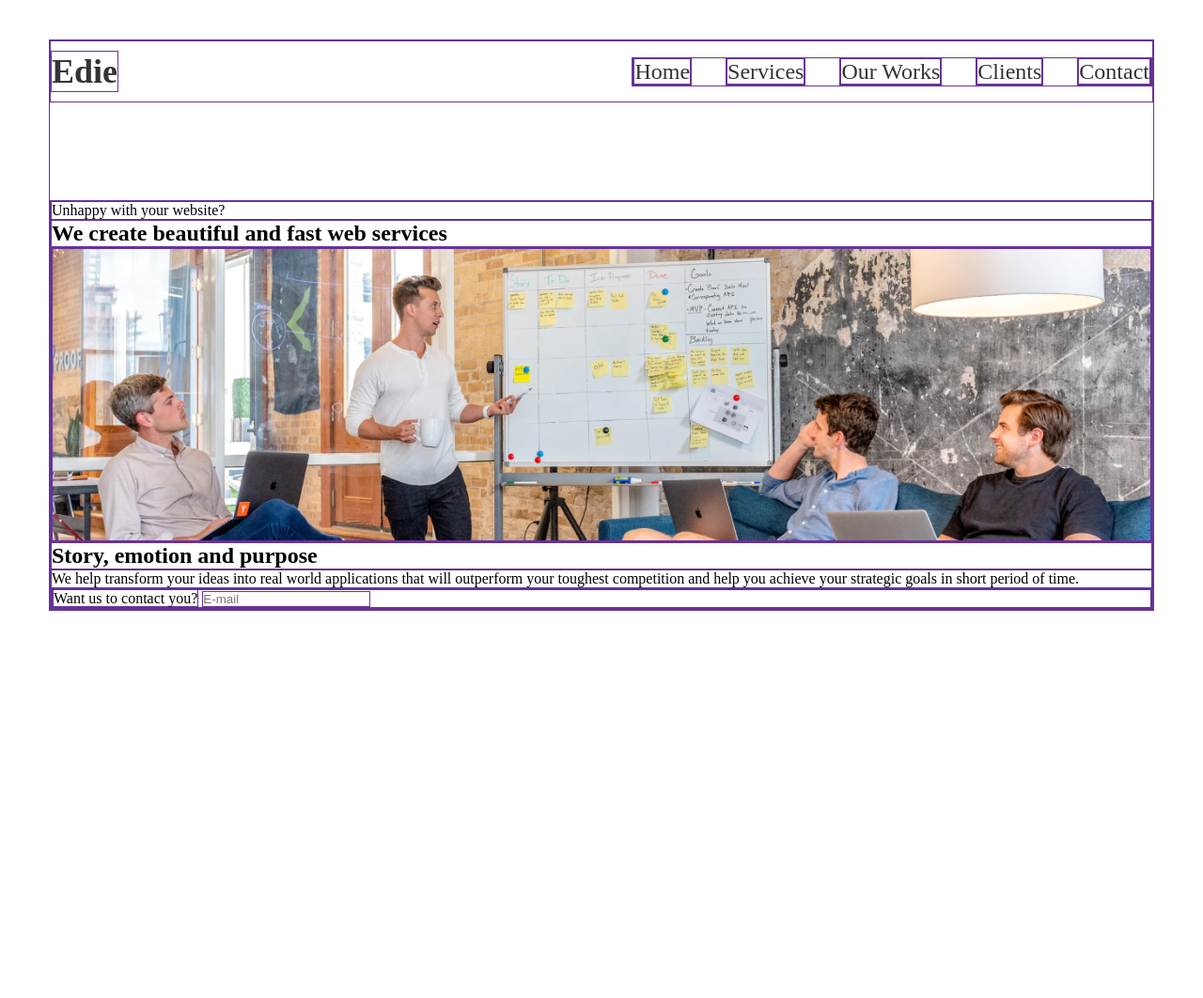
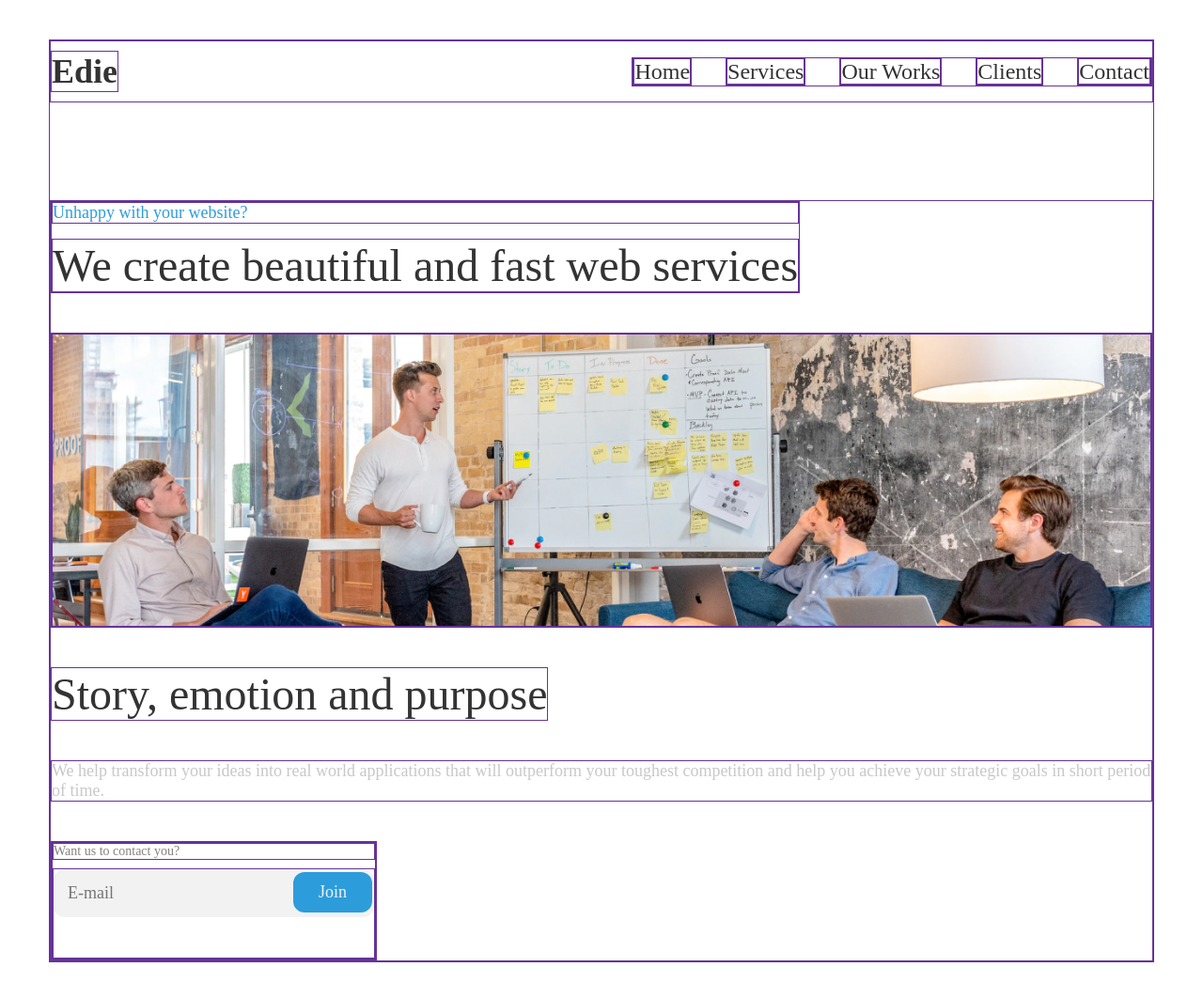
Before and after one commit to gleidsonfagno/Edie-homepage, a plain HTML site: page index.html in a window 1280 px wide. Shown: the whole page at 94% size. Before the commit the page ends 800 px from the top, so only its background shows below. Drawn offline with Linux system fonts and the light colour scheme.

Commit message:
header-part-1 finalizada com email e textos

```diff
--- a/CSS/style.css
+++ b/CSS/style.css
@@ -1,15 +1,29 @@
-*{
+:root {
+    --gray1: #333333;
+    --gray2: #4f4f4f4f;
+    --gray3: #828282;
+    --gray4: #DBDBDB;
+    --gray6: #F2F2F2;
+    --bluer: #2d9cdb;
+
+}
+
+* {
     margin: 0;
     padding: 0;
     box-sizing: border-box;
 }
-body *{
+
+body * {
     border: 1px solid rebeccapurple;
 }
-body{
+
+body {
     margin: 42px 52px;
+    color: var(--gray1);
 }
-nav{
+
+nav {
     display: flex;
     flex-direction: row;
     justify-content: space-between;
@@ -17,21 +31,24 @@ nav{
     margin-bottom: 104px;
     padding: 10px 0;
 }
-.logo{
-    color:  #333;
+
+.logo {
+    color: #333;
     font-family: Heebo;
     font-size: 36px;
     font-style: normal;
     font-weight: 800;
     line-height: normal;
 }
-ul{
+
+ul {
     display: flex;
     list-style-type: none;
     align-items: center;
     gap: 36px;
 }
-li a{
+
+li a {
     text-decoration: none;
     color: #333;
     font-family: Poppins;
@@ -40,18 +57,130 @@ li a{
     font-weight: 500;
     line-height: normal;
 }
-.btn_header{
+
+.btn_header {
     display: none;
     background: transparent;
     border: none;
 }
-.img_header img{
+
+.conteudo_header {
+    display: flex;
+    flex-direction: column;
+    gap: 42px;
+    justify-content: center;
+    align-items: baseline;
+}
+
+.introducao {
+    display: flex;
+    flex-direction: column;
+    gap: 16px;
+}
+
+.conteudo_header .introducao p {
+    color: var(--bluer);
+    font-family: Poppins;
+    font-size: 18px;
+    font-style: normal;
+    font-weight: 500;
+    line-height: normal;
+}
+
+.conteudo_header .introducao h1 {
+    color: var(--gray1);
+    font-family: Poppins;
+    font-size: 48px;
+    font-style: normal;
+    font-weight: 500;
+    line-height: normal;
+}
+
+.img_header img {
     display: block;
     width: 100%;
     object-fit: cover;
 }
+
+.conteudo_header h2 {
+    color: var(--gray1);
+    font-family: Poppins;
+    font-size: 48px;
+    font-style: normal;
+    font-weight: 500;
+    line-height: normal;
+}
+
+.conteudo_header p {
+    color: var(--gray2);
+    font-family: Poppins;
+    font-size: 18px;
+    font-style: normal;
+    font-weight: 400;
+    line-height: normal;
+}
+
+
+.email form {
+    display: flex;
+    flex-direction: column;
+    gap: 9px;
+    width: 100%;
+    max-width: 350px;
+
+}
+
+label {
+    color: var(--gray3);
+    font-family: Poppins;
+    font-size: 14px;
+    font-style: normal;
+    font-weight: 500;
+    line-height: normal;
+}
+
+input {
+    padding: 15px;
+    color: var(--gray3);
+    font-family: Poppins;
+    font-size: 18px;
+    font-style: normal;
+    font-weight: 500;
+    line-height: normal;
+    border-radius: 12px;
+    background: var(--gray6);
+    cursor: pointer;
+    border: none;
+    width: 100%;
+}
+
+input:focus {
+    outline: none;
+}
+
+form button {
+    padding: 11px 27px;
+    border-radius: 12px;
+    background: var(--bluer);
+    color: var(--gray6);
+    font-family: Poppins;
+    font-size: 18px;
+    font-style: normal;
+    font-weight: 500;
+    line-height: normal;
+    position: relative;
+    left: 255px;
+    bottom: 48px;
+    border: none;
+    cursor: progress;
+}
+
 @media (max-width: 900px) {
-    ul{
+    body {
+        margin: 13px 10px;
+    }
+
+    ul {
         background: #fff;
         position: absolute;
         flex-direction: column;
@@ -61,9 +190,10 @@ li a{
         width: 100%;
         height: 60vh;
         margin-left: -100vw;
-        transition: 1s;
+        transition: 0.1s;
     }
-    .btn_header{
+
+    .btn_header {
         display: block;
     }
 }
--- a/index.html
+++ b/index.html
@@ -32,25 +32,32 @@
     </nav>
 
     <div class="conteudo_header">
-      <p>Unhappy with your website?</p>
-      <h2>We create beautiful and fast web services</h2>
-
+      <div class="introducao">
+        <p>Unhappy with your website?</p>
+        <h1>We create beautiful and fast web services</h1>
+      </div>
       <div class="img_header">
         <img src="assetis/heroImage.jpg" alt="">
       </div>
 
       <h2>Story, emotion and purpose</h2>
-      <p>We help transform your ideas into real world applications that will outperform your toughest competition and help you achieve your strategic goals in short period of time.</p>
+      <p>We help transform your ideas into real world applications that will outperform your toughest competition and
+        help you achieve your strategic goals in short period of time.</p>
 
       <div class="email">
         <form>
           <label for="email">Want us to contact you?</label>
-          <input type="email" name="email" id="email" placeholder="E-mail">
+          <div class="input">
+            <input type="email" name="email" id="email" placeholder="E-mail">
+            <button type="submit">Join</button>
+          </div>
         </form>
       </div>
     </div>
   </header>
 
+
+
   <script src="script.js"></script>
 </body>
 
```
Also changed, not shown: 1 other file.
